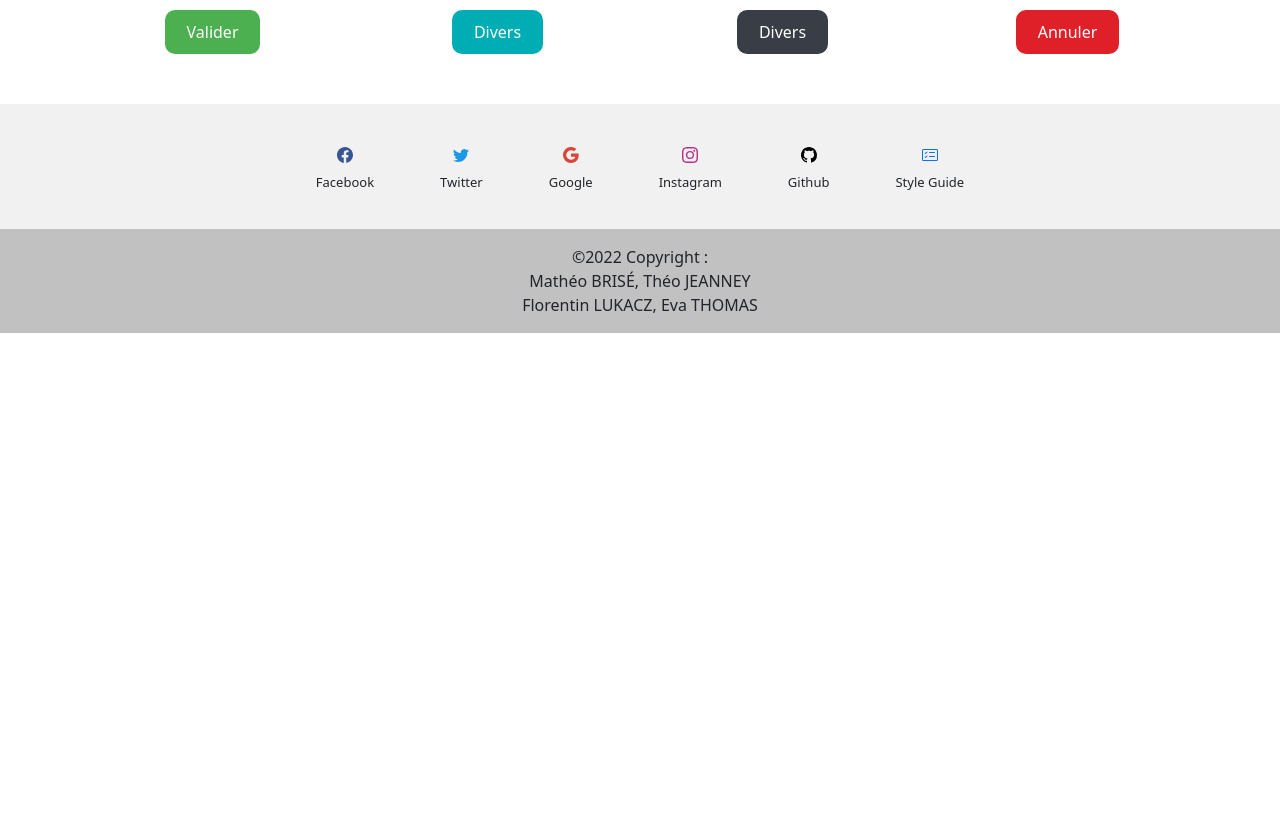
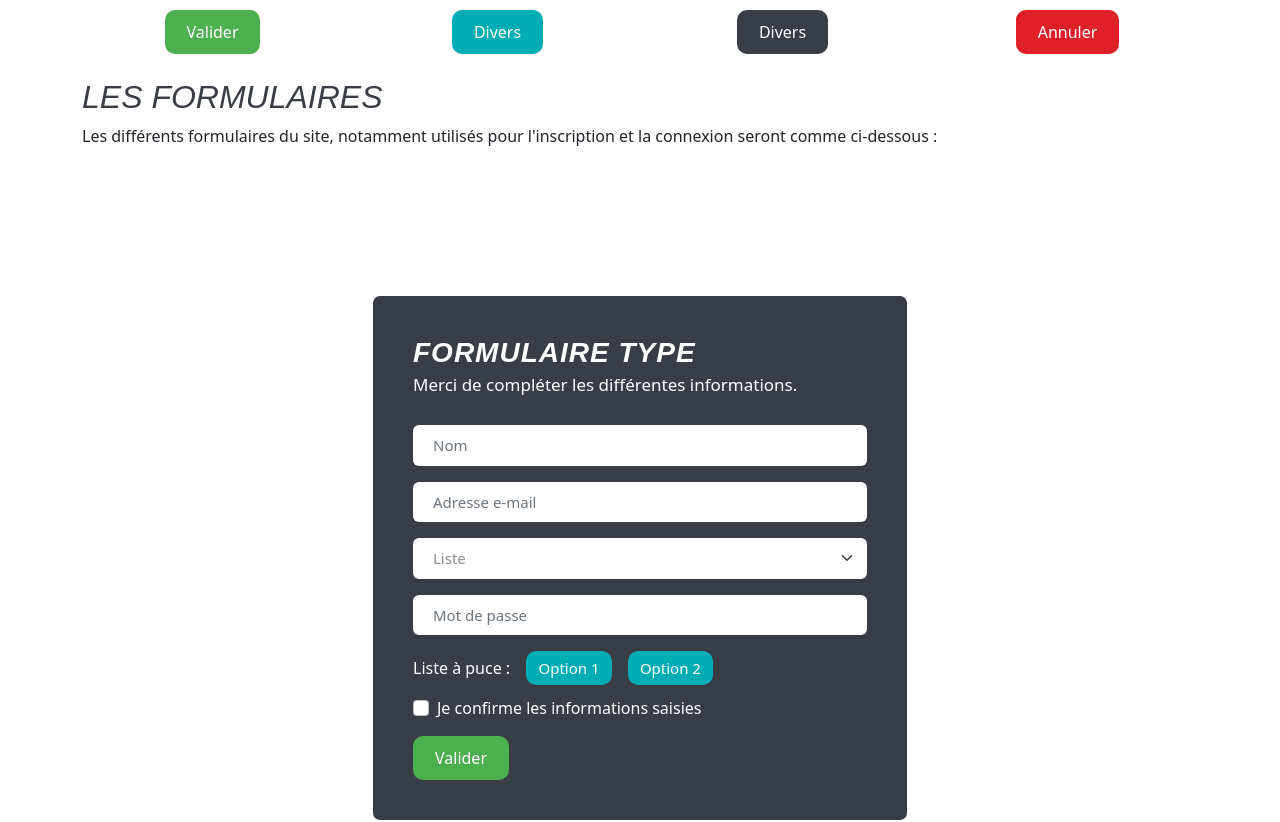
Before and after one commit to ElectiveLog/frontend, a Vue app: page /styleguide in a window 1280 px wide. Shown: the part 1468-2290 px from the top of the page. Before the commit the page ends 1801 px from the top, so only its background shows below. Built offline with nearby package versions, Linux system fonts and the light colour scheme; a web font is replaced by a local one.

Commit message:
form style ok

```diff
--- a/src/routes/StyleGuide.vue
+++ b/src/routes/StyleGuide.vue
@@ -119,6 +119,129 @@
         </div>
       </div>
     </div>
+    <br />
+
+    <!-- Form -->
+    <h2>Les formulaires</h2>
+    <a
+      >Les différents formulaires du site, notamment utilisés pour l'inscription
+      et la connexion seront comme ci-dessous :</a
+    >
+    <div class="form-body">
+      <div class="row">
+        <div class="form-holder">
+          <div class="form-content">
+            <div class="form-items">
+              <h3>Formulaire type</h3>
+              <p>Merci de compléter les différentes informations.</p>
+              <form class="requires-validation" novalidate>
+                <div class="col-md-12">
+                  <input
+                    class="form-control"
+                    type="text"
+                    name="name"
+                    placeholder="Nom"
+                    required
+                  />
+                  <div class="valid-feedback">Nom valide</div>
+                  <div class="invalid-feedback">Nom invalide</div>
+                </div>
+
+                <div class="col-md-12">
+                  <input
+                    class="form-control"
+                    type="email"
+                    name="email"
+                    placeholder="Adresse e-mail"
+                    required
+                  />
+                  <div class="valid-feedback">Email valide</div>
+                  <div class="invalid-feedback">Email invalide</div>
+                </div>
+                <div class="col-md-12">
+                  <select class="form-select mt-3" required>
+                    <option selected disabled value="">Liste</option>
+                    <option value="option1">Option 1</option>
+                    <option value="option2">Option 2</option>
+                    <option value="option3">Option 3</option>
+                  </select>
+                  <div class="valid-feedback">Choix valide</div>
+                  <div class="invalid-feedback">Choix invalide</div>
+                </div>
+
+                <div class="col-md-12">
+                  <input
+                    class="form-control"
+                    type="password"
+                    name="password"
+                    placeholder="Mot de passe"
+                    required
+                  />
+                  <div class="valid-feedback">Mot de passe valide</div>
+                  <div class="invalid-feedback">Mot de passe invalide</div>
+                </div>
+
+                <div class="col-md-12 mt-3">
+                  <label class="mb-3 mr-1" for="gender">Liste à puce : </label>
+                  &ensp;
+
+                  <input
+                    type="radio"
+                    class="btn-check"
+                    name="liste"
+                    id="option1"
+                    autocomplete="off"
+                    required
+                  />
+                  <label
+                    class="blue_button styled_button small_button"
+                    for="option1"
+                    >Option 1</label
+                  >
+                  &ensp;
+                  <input
+                    type="radio"
+                    class="btn-check"
+                    name="liste"
+                    id="option2"
+                    autocomplete="off"
+                    required
+                  />
+                  <!-- <label class="btn btn-sm btn-outline-secondary" for="option2" -->
+                  <label
+                    class="blue_button styled_button small_button"
+                    for="option2"
+                    >Option 2</label
+                  >
+                  <div class="valid-feedback mv-up">Selection valide</div>
+                  <div class="invalid-feedback mv-up">Selection invalide</div>
+                </div>
+
+                <div class="form-check">
+                  <input
+                    class="form-check-input"
+                    type="checkbox"
+                    value=""
+                    id="invalidCheck"
+                    required
+                  />
+                  <label class="form-check-label"
+                    >Je confirme les informations saisies</label
+                  >
+                  <div class="invalid-feedback">Merci de confirmer.</div>
+                </div>
+
+                <div class="form-button mt-3">
+                  <button class="green_button styled_button" type="submit">
+                    Valider
+                  </button>
+                </div>
+              </form>
+            </div>
+          </div>
+        </div>
+      </div>
+    </div>
   </div>
 </template>
 
--- a/style/style.css
+++ b/style/style.css
@@ -499,3 +499,153 @@ code {
 .fade-leave-to {
   opacity: 0;
 }
+
+/* FORM */
+.form-holder {
+  display: flex;
+  flex-direction: column;
+  justify-content: center;
+  align-items: center;
+  text-align: center;
+  min-height: 100vh;
+}
+
+.form-holder .form-content {
+  position: relative;
+  text-align: center;
+  display: -webkit-box;
+  display: -moz-box;
+  display: -ms-flexbox;
+  display: -webkit-flex;
+  display: flex;
+  -webkit-justify-content: center;
+  justify-content: center;
+  -webkit-align-items: center;
+  align-items: center;
+  padding: 60px;
+}
+
+.small_button {
+  font-size: 15px;
+  line-height: 2 !important;
+  padding-left: 10px;
+  padding-right: 10px;
+}
+
+.form-content .form-items {
+  height: 100%;
+  background-color: var(--grey-color) !important;
+  overflow: hidden;
+  border: 3px solid #fff;
+  padding: 40px;
+  display: inline-block;
+  width: 100%;
+  min-width: 540px;
+  -webkit-border-radius: 10px;
+  -moz-border-radius: 10px;
+  border-radius: 10px;
+  text-align: left;
+  -webkit-transition: all 0.4s ease;
+  transition: all 0.4s ease;
+}
+
+.form-content h3 {
+  color: #fff;
+  text-align: left;
+  font-size: 28px;
+  font-weight: 600;
+  margin-bottom: 5px;
+}
+
+.form-content h3.form-title {
+  margin-bottom: 30px;
+}
+
+.form-content p {
+  color: #fff;
+  text-align: left;
+  font-size: 17px;
+  font-weight: 300;
+  line-height: 20px;
+  margin-bottom: 30px;
+}
+
+.form-content label,
+.was-validated .form-check-input:invalid ~ .form-check-label,
+.was-validated .form-check-input:valid ~ .form-check-label {
+  color: #fff;
+}
+
+.form-content input[type="text"],
+.form-content input[type="password"],
+.form-content input[type="email"],
+.form-content select {
+  width: 100%;
+  padding: 9px 20px;
+  text-align: left;
+  border: 0;
+  outline: 0;
+  border-radius: 6px;
+  background-color: #fff;
+  font-size: 15px;
+  font-weight: 300;
+  color: #8d8d8d;
+  -webkit-transition: all 0.3s ease;
+  transition: all 0.3s ease;
+  margin-top: 16px;
+}
+
+.btn-primary {
+  background-color: #6c757d;
+  outline: none;
+  border: 0px;
+  box-shadow: none;
+}
+
+.btn-primary:hover,
+.btn-primary:focus,
+.btn-primary:active {
+  background-color: #495056;
+  outline: none !important;
+  border: none !important;
+  box-shadow: none;
+}
+
+.form-content textarea {
+  position: static !important;
+  width: 100%;
+  padding: 8px 20px;
+  border-radius: 6px;
+  text-align: left;
+  background-color: #fff;
+  border: 0;
+  font-size: 15px;
+  font-weight: 300;
+  color: #8d8d8d;
+  outline: none;
+  resize: none;
+  height: 120px;
+  -webkit-transition: none;
+  transition: none;
+  margin-bottom: 14px;
+}
+
+.form-content textarea:hover,
+.form-content textarea:focus {
+  border: 0;
+  background-color: #ebeff8;
+  color: #8d8d8d;
+}
+
+.mv-up {
+  margin-top: -9px !important;
+  margin-bottom: 8px !important;
+}
+
+.invalid-feedback {
+  color: #ff606e;
+}
+
+.valid-feedback {
+  color: #2acc80;
+}
```
